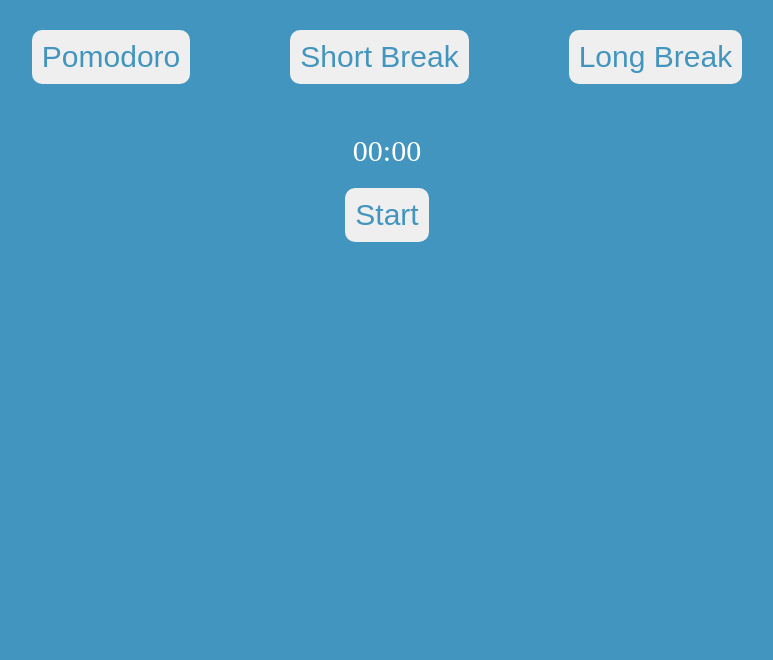
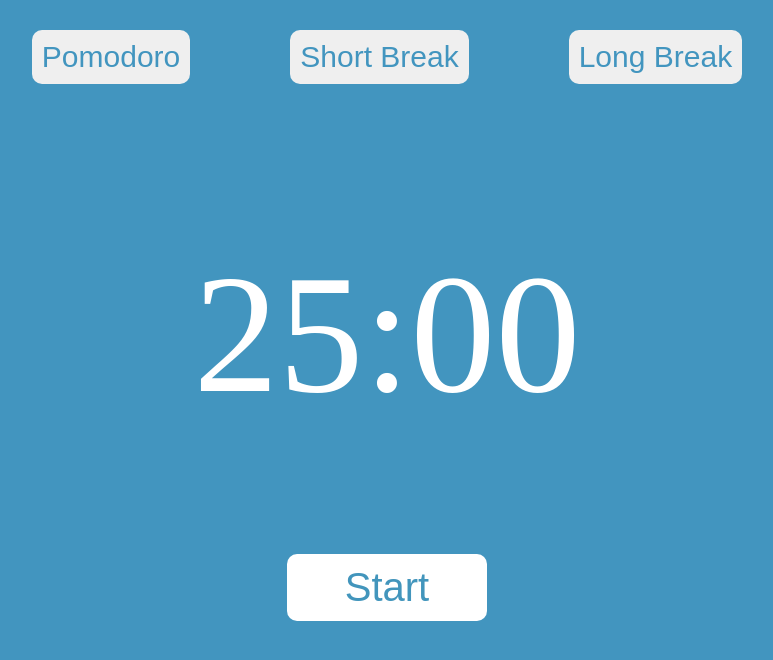
Before and after one commit to Gulomkhujayev/pomofocus, a plain HTML site: page index.html in a window 1280 px wide. Shown: the whole page, without its empty margins (253-1026 px from the left). Drawn offline with Linux system fonts and the light colour scheme.

Commit message:
add style

```diff
--- a/index.html
+++ b/index.html
@@ -14,7 +14,7 @@
             <button class="short item" time="300">Short Break</button>
             <button class="long item" time="900">Long Break</button>
         </div>
-        <div class="time"><p class="times">00:00</p></div>
+        <div class="time"><p class="times">25:00</p></div>
         <button class="btn" id="start-btn">Start</button>
         <!-- <button class="btn pause">Pause</button> -->
     </div>
--- a/style.css
+++ b/style.css
@@ -35,3 +35,20 @@ p{
     font-size: 30px;
     color: #fff;
 }
+.times{
+    width: 500px;
+    height: 400px;
+    font-size: 170px;
+    display: flex;
+    align-items: center;
+    justify-content: center;
+}
+.btn{
+    width: 200px;
+    font-size: 40px;
+    border-radius: 10px ;
+    border: 1px solid transparent;
+    background:#FFF ;
+    color: #4295bc;
+    padding: 10px;
+}
```
